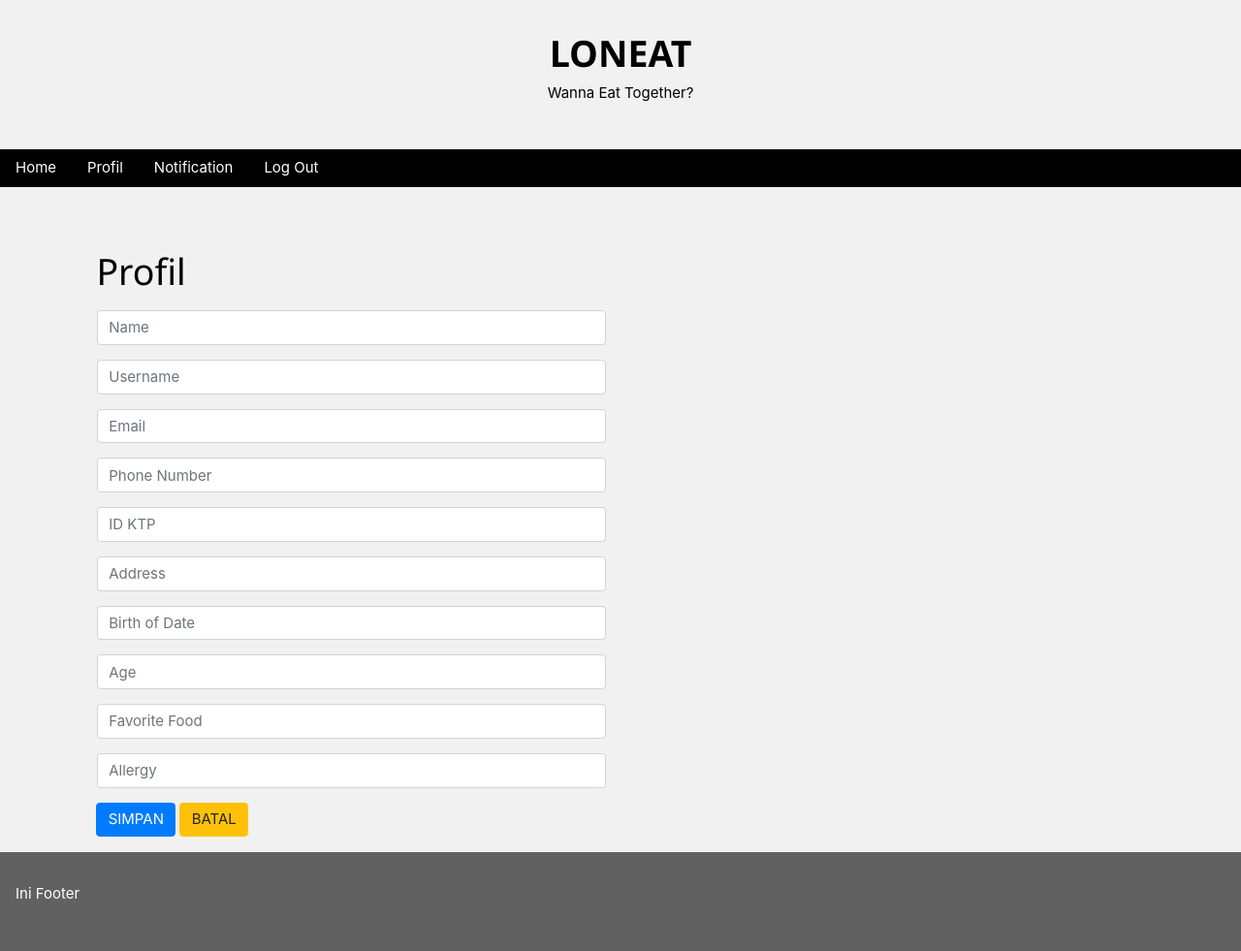
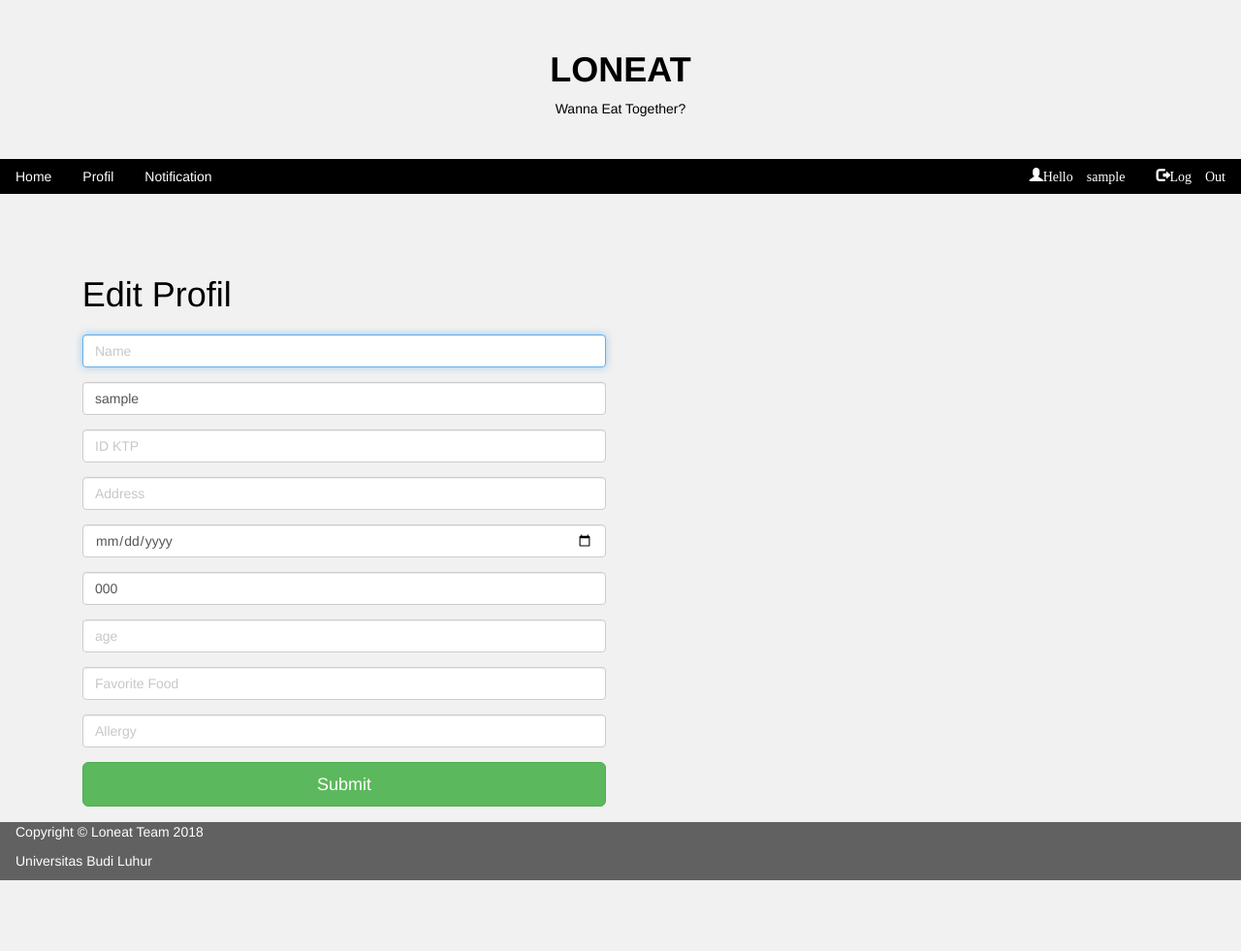
Before and after one commit to meyditacahyani/uts3, a CodeIgniter app: the page made by application/views/editprof.php in a window 1280 px wide. Shown: the whole page at 97% size. After the commit the page ends 908 px from the top, so only its background shows below. Run offline with CodeIgniter, Linux system fonts and the light colour scheme; the template is opened without the code that fills it: most values are stand-ins (such as "Sample title", 1, 10 or a date in 2020); some libraries are stand-ins or nearby versions.

Commit message:
edit tampilprofil.php and editprof.php and add user controller

```diff
--- a/application/views/editprof.php
+++ b/application/views/editprof.php
@@ -42,7 +42,10 @@ and is wrapped around the whole page content, except for the footer in this exam
 <a href="<?php blink('Welcome/after')?>" class="w3-bar-item w3-button w3-mobile">Home</a>
   <a href="<?php blink('Welcome/tampilprofil')?>" class="w3-bar-item w3-button w3-mobile">Profil</a>
   <a href="<?php blink('Welcome/tampilnotif')?>" class="w3-bar-item w3-button w3-mobile">Notification</a>
-    <a href="<?php blink('Welcome')?>" class="w3-bar-item w3-button w3-mobile">Log Out</a>
+  <div class="w3-right">
+  <span class="glyphicon glyphicon-user w3-bar-item w3-button w3-mobile username username-hide-mobile">Hello <?php echo $user_name; ?></span>
+  <a href="<?php blink('Welcome')?>" class="glyphicon glyphicon-log-out w3-bar-item w3-button w3-mobile">Log Out</a>
+  </div>
 </div>
 <html lang="en">
 <head>
@@ -55,47 +58,56 @@ and is wrapped around the whole page content, except for the footer in this exam
 </head>
 <body>
 <div class="container" style="padding-top:5%" >
-<h1 style="padding-bottom:1%; padding-left:1.3%" > Profil </h1>
-    <form class="col-md-6">
+<h1 style="padding-bottom:1%; padding-left:1.3%" > Edit Profil </h1>
+
+<form class="col-md-6" role="form" method="post" action="<?php echo base_url('user/editprofil'); ?>">
+
+                          <fieldset>
+
                               <div class="form-group">
-      <input type="text" placeholder="Name" class="form-control" id="nama">
+                                  <input class="form-control" placeholder="Name" name="nama" id="nama" type="text" required autofocus>
                               </div>
+
                               <div class="form-group">
-      <input type="text" placeholder="Username" class="form-control" id="uname">
+                                  <input class="form-control" placeholder="Username" name="user_name"  id="user_name" type="text" value="<?php echo $user_name; ?>"  required autofocus>
                               </div>
+
                               <div class="form-group">
-      <input type="text" placeholder="Email"class="form-control" id="email">
+                                  <input class="form-control" placeholder="ID KTP" name="id_ktp" id="id_ktp" required type="text" value="">
                               </div>
+
                               <div class="form-group">
-      <input type="text" placeholder="Phone Number" class="form-control" id="nohp">
+                                  <input class="form-control" placeholder="Address" name="alamat" id="alamat" required type="text" value="">
                               </div>
+
                               <div class="form-group">
-      <input type="text" placeholder="ID KTP" class="form-control" id="ktp">
+                                  <input class="form-control" placeholder="Birth of Date" name="tgl_lahir" id="tgl_lahir" required type="Date" value="">
                               </div>
+
                               <div class="form-group">
-      <input type="text" placeholder="Address" class="form-control" id="alamat">
+                                  <input class="form-control" placeholder="Mobile Number" name="user_mobile" id="user_mobile" required type="text" value="<?php echo $user_mobile;?>">
                               </div>
+
                               <div class="form-group">
-      <input type="text" placeholder="Birth of Date" class="form-control" id="bod">
+                                  <input class="form-control" placeholder="age" name="age" id="age" required type="Number" value="">
                               </div>
+
                               <div class="form-group">
-      <input type="text" placeholder="Age" class="form-control" id="age">
+                                  <input class="form-control" placeholder="Favorite Food" name="food" id="food" required type="text" value="">
                               </div>
+
                               <div class="form-group">
-      <input type="text" placeholder="Favorite Food" class="form-control" id="ff">
+                                  <input class="form-control" placeholder="Allergy" name="allergy" id="allergy" required type="text" value="">
                               </div>
-    <div class="form-group">
-      <input type="text" placeholder="Allergy" class="form-control" id="aler">
+                              <div class="form-actions">
+                              <input class="btn btn-lg btn-success btn-block" type="submit">
                               </div>
+                          </fieldset>
   </form>
-  <div style="padding-left:1.3%">
-  <button method="post" class="btn btn-primary btn-md" href="<?php blink('Welcome/editprofil') ?>"> SIMPAN </button>
-  <button method="post" class="btn btn-warning btn-md" href="<?php blink('Welcome/editprofil') ?>"> BATAL </button>
 </div>
-</div>
-<footer class="w3-container w3-dark-grey w3-padding-32 w3-margin-top">
-
-  <p>Ini Footer</p>
+<footer class="w3-container w3-dark-grey w3-padding-30 w3-margin-top">
+  <p>Copyright &copy; Loneat Team 2018</p>
+  <p>Universitas Budi Luhur</p>
 </footer>
 
 </body>
```
Also changed, not shown: application/controllers/User.php (added, +65 -0 lines), application/controllers/Welcome.php (+64 -5 lines), application/views/tampilprofil.php (+17 -14 lines). Lines whose indentation alone changed are shown as unchanged.
